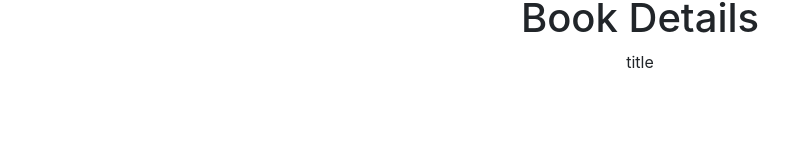
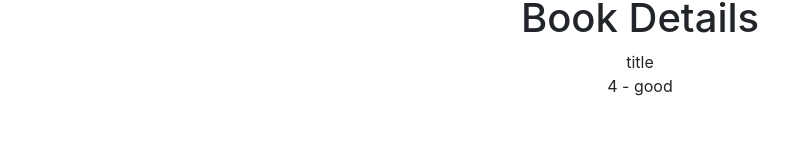
Before and after one commit to Patiopatio/bookchallenge, a React (Create React App) app: page /books/1 in a window 1280 px wide. Shown: the part 126-290 px from the top of the page, without its empty margins (0-804 px from the left). Built offline with nearby package versions, Linux system fonts and the light colour scheme.

Commit message:
display evaluations

```diff
--- a/src/containers/BookDetails.js
+++ b/src/containers/BookDetails.js
@@ -7,6 +7,10 @@ class BookDetails extends Component {
       book: {
         title: 'title ',
         ISBN: ' 647h',
+        evaluations: [{
+          rating: 4,
+          review: "good",
+        }]
       }
     }
   }
@@ -17,7 +21,12 @@ class BookDetails extends Component {
             Book Details
           </h1>
           <div>
-          {this.state.book.title}
+            {this.state.book.title}
+          </div>
+          <div>
+            {this.state.book.evaluations.map((evaluation) =>
+              <div>{evaluation.rating} - {evaluation.review}</div>
+            )}
           </div>
         </div>
       )
```
